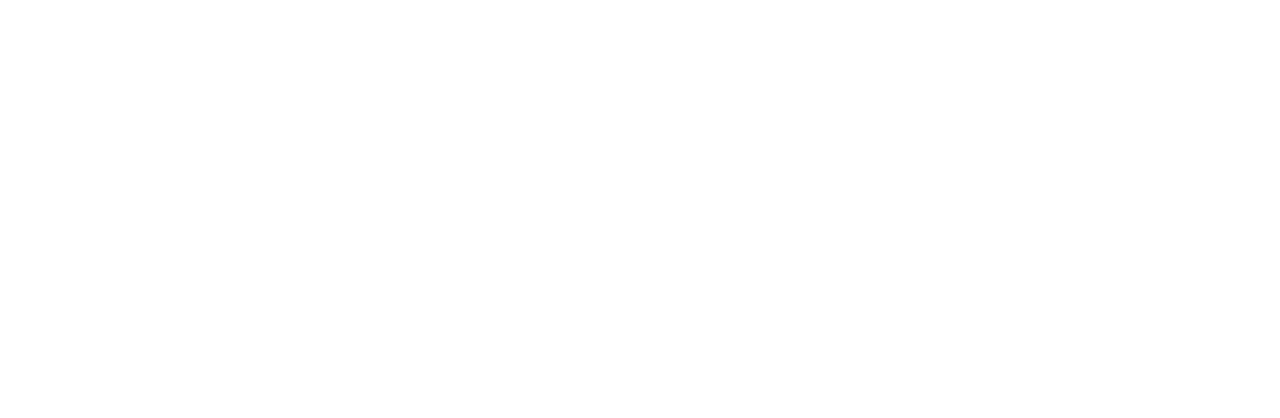
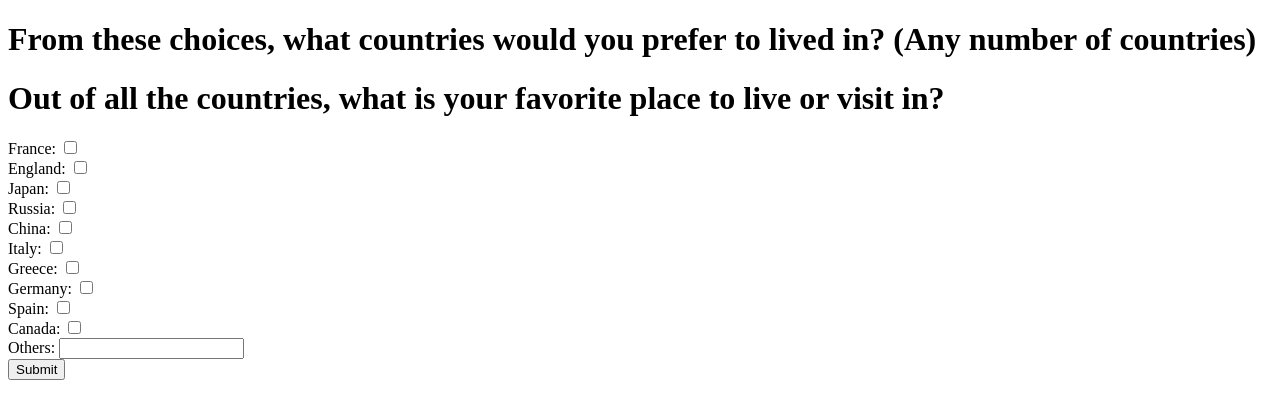
Before and after one commit to stephenw6888/banner-generator, a plain HTML site: page index.html in a window 1280 px wide. Drawn offline with nearby package versions, Linux system fonts and the light colour scheme.

Commit message:
html foundation

```diff
--- a/index.html
+++ b/index.html
@@ -6,14 +6,35 @@
     <title>jQuery Template</title>
     <script src="https://code.jquery.com/jquery-3.1.1.min.js"></script>
     <script>
-        $(function(){
+        $(function() {
+            $('#button').click(function() {
+                ()
+            })
 
         });
     </script>
 </head>
 
 <body>
+    <div class="container">
+        <h1 id="1st Q">From these choices, what countries would you prefer to lived in? (Any number of countries)</h1>
+        <h1 id="2nd Q">Out of all the countries, what is your favorite place to live or visit in?</h1>
 
+        France:
+        <input type="checkbox" name="countries 1" value="France"><br> England:
+        <input type="checkbox" name="countries 2" value="England"><br> Japan:
+        <input type="checkbox" name="countries 3" value="Japan"><br> Russia:
+        <input type="checkbox" name="countries 4" value="Russia"><br> China:
+        <input type="checkbox" name="countries 5" value="China"><br> Italy:
+        <input type="checkbox" name="countries 6" value="Italy"><br> Greece:
+        <input type="checkbox" name="countries 7" value="Greece"><br> Germany:
+        <input type="checkbox" name="countries 8" value="Germany"><br> Spain:
+        <input type="checkbox" name="countries 9" value="Spain"><br> Canada:
+        <input type="checkbox" name="countries 10" value="Canada"><br> Others:
+        <input type="text" name="Others"><br>
+
+        <input class="button" type="submit" value="Submit">
+    </div>
 </body>
 
 </html>
```
